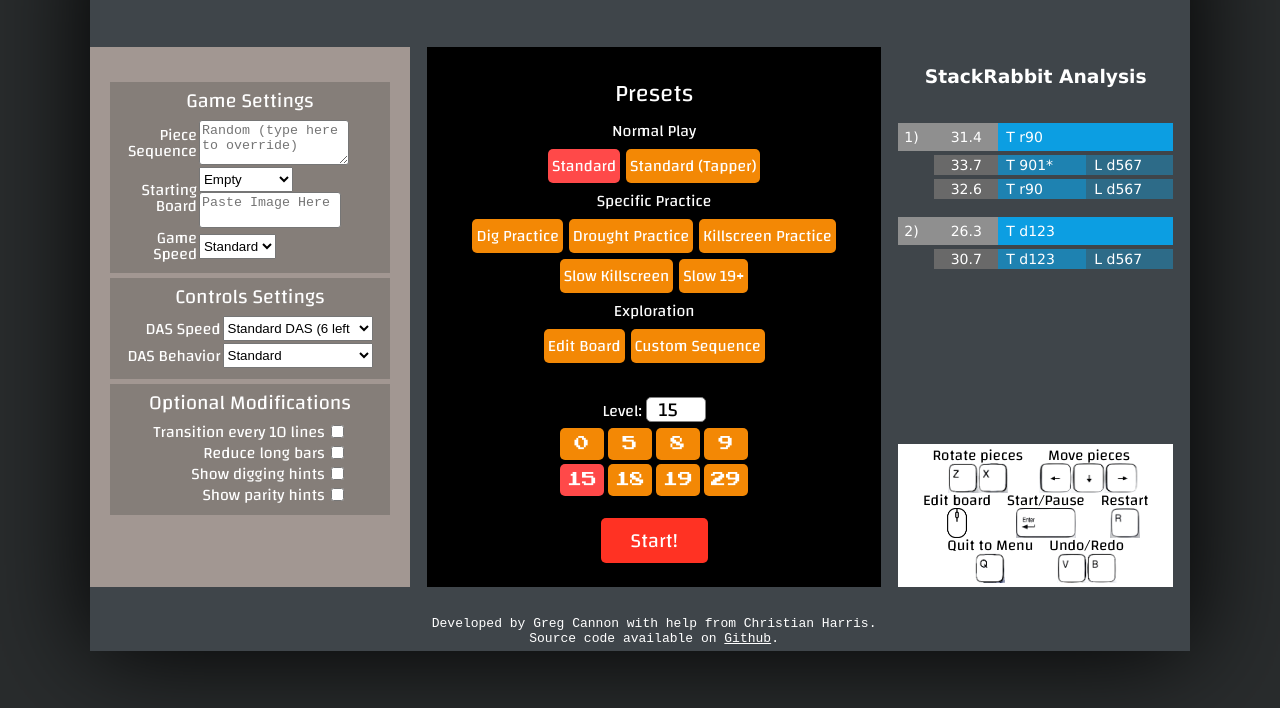
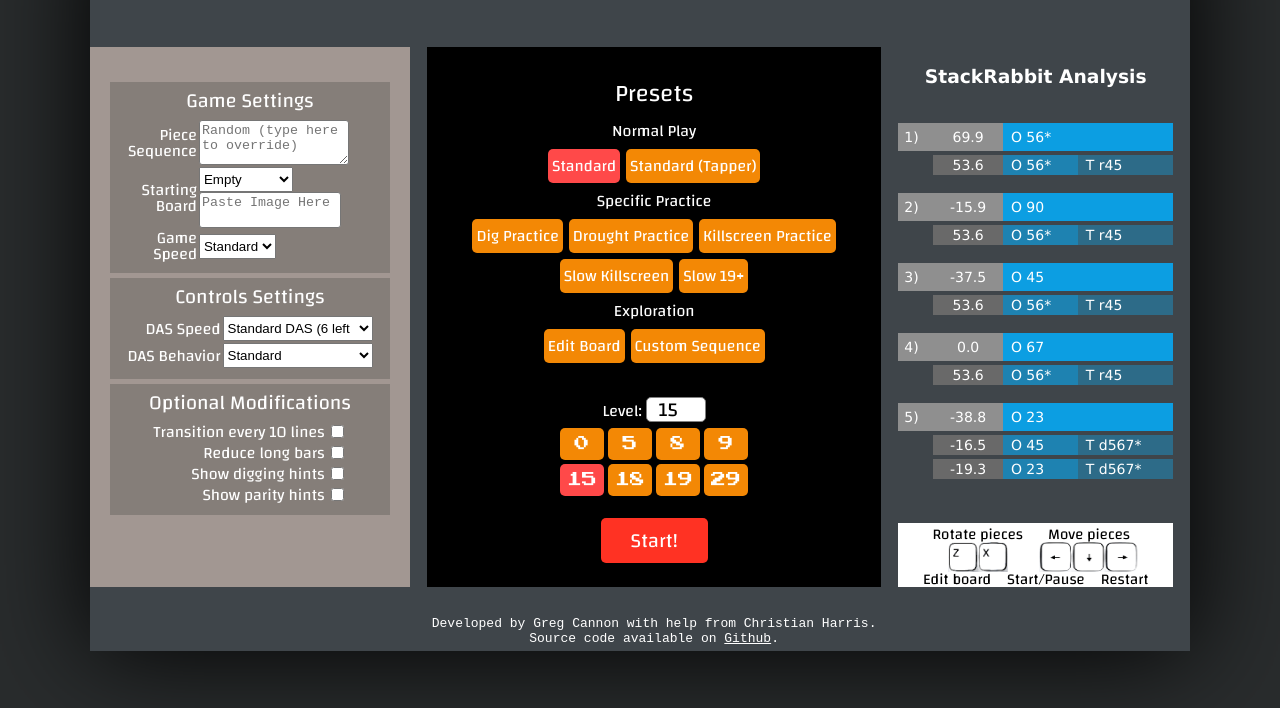
Before and after one commit to GregoryCannon/StackRabbit, a website built with webpack: page docs/index.html in a window 1280 px wide. Shown: the part 92-800 px from the top of the page. Built offline with nearby package versions, Linux system fonts and the light colour scheme.

Commit message:
Make analysis panel scrollable

```diff
--- a/docs/styles/right-panel.css
+++ b/docs/styles/right-panel.css
@@ -5,6 +5,7 @@
   flex-direction: column;
   align-items: flex-end;
   height: 540px;
+  overflow: scroll;
 }
 
 #right-panel-spacer {
@@ -69,6 +70,7 @@
 /* Controls */
 
 #controls-container {
+  margin-top: 40px;
   display: inline-flex;
   flex-direction: row;
   flex-wrap: wrap;
--- a/src/engine_analysis_manager.js
+++ b/src/engine_analysis_manager.js
@@ -2,56 +2,119 @@ const engineTable = document.getElementById("engine-table");
 
 export function EngineAnalysisManager(board) {
   this.board = board;
-  this.reactionTime = 21;
+  this.reactionTime = 5;
   this.loadResponse(testResponseObj);
 }
 
 const testResponseObj = [
   {
-    piece: "T",
-    inputSequence: "I...R...R...R....................********",
-    isSpecialMove: false,
-    totalValue: 31.424,
+    piece: "O",
+    inputSequence: "R.............L************",
+    totalValue: 69.8837965829672,
+    isSpecialMove: true,
     adjustments: [
       {
-        piece: "T",
-        inputSequence: "..B..........***********",
-        totalValue: 33.71,
+        piece: "O",
+        inputSequence: ".........L************",
+        totalValue: 53.62217945138146,
         isSpecialMove: true,
         followUp: {
-          piece: "L",
-          inputSequence: "A...A...........**********",
-          totalValue: 29.411,
-        },
-      },
-      {
-        piece: "T",
-        inputSequence: ".............***********",
-        totalValue: 32.589,
-        isSpecialMove: false,
-        followUp: {
-          piece: "L",
-          inputSequence: "A...A...........**********",
-          totalValue: 28.395,
+          piece: "T",
+          inputSequence: "E..........**************",
+          isSpecialMove: false,
+          totalValue: 53.722179451381464,
         },
       },
     ],
   },
   {
-    piece: "T",
-    inputSequence: "E...E...L...L......................********",
+    piece: "O",
+    inputSequence: "R.R.R.R.......**************",
+    totalValue: -15.923681102753307,
     isSpecialMove: false,
-    totalValue: 26.335,
     adjustments: [
       {
-        piece: "T",
-        inputSequence: ".............***********",
+        piece: "O",
+        inputSequence: ".L.L.....L************",
+        totalValue: 53.62217945138146,
+        isSpecialMove: true,
+        followUp: {
+          piece: "T",
+          inputSequence: "E..........**************",
+          isSpecialMove: false,
+          totalValue: 53.722179451381464,
+        },
+      },
+    ],
+  },
+  {
+    piece: "O",
+    inputSequence: "L.........****************",
+    totalValue: -37.53993578375008,
+    isSpecialMove: false,
+    adjustments: [
+      {
+        piece: "O",
+        inputSequence: "R.R......L************",
+        totalValue: 53.62217945138146,
+        isSpecialMove: true,
+        followUp: {
+          piece: "T",
+          inputSequence: "E..........**************",
+          isSpecialMove: false,
+          totalValue: 53.722179451381464,
+        },
+      },
+    ],
+  },
+  {
+    piece: "O",
+    inputSequence: "R..............************",
+    totalValue: 0.02033909547512991,
+    isSpecialMove: false,
+    adjustments: [
+      {
+        piece: "O",
+        inputSequence: ".........L************",
+        totalValue: 53.62217945138146,
+        isSpecialMove: true,
+        followUp: {
+          piece: "T",
+          inputSequence: "E..........**************",
+          isSpecialMove: false,
+          totalValue: 53.722179451381464,
+        },
+      },
+    ],
+  },
+  {
+    piece: "O",
+    inputSequence: "L.L.L.....****************",
+    totalValue: -38.76164272102713,
+    isSpecialMove: false,
+    adjustments: [
+      {
+        piece: "O",
+        inputSequence: ".R.R.****************",
+        totalValue: -16.497850485002274,
         isSpecialMove: false,
-        totalValue: 30.689,
         followUp: {
-          piece: "L",
-          inputSequence: "A...A...........**********",
-          totalValue: 28.395,
+          piece: "T",
+          inputSequence: "I.A...........L.************",
+          isSpecialMove: true,
+          totalValue: -16.497850485002274,
+        },
+      },
+      {
+        piece: "O",
+        inputSequence: ".....****************",
+        totalValue: -19.347708987316523,
+        isSpecialMove: false,
+        followUp: {
+          piece: "T",
+          inputSequence: "I.A...........L.************",
+          isSpecialMove: true,
+          totalValue: -19.347708987316523,
         },
       },
     ],
@@ -61,19 +124,19 @@ const testResponseObj = [
 /** Runs an animation to clear the lines passed in in an array.
  * Doesn't affect the actual board, those updates come at the end of the animation. */
 EngineAnalysisManager.prototype.loadResponse = function (moveList) {
-  for (let i = 0; i < moveList.length; i++){
+  for (let i = 0; i < moveList.length; i++) {
     const mainMove = moveList[i];
 
     // Create a row for the default move
     let spacer = engineTable.insertRow();
-    spacer.classList.add("table-spacer")
+    spacer.classList.add("table-spacer");
     let row = engineTable.insertRow();
     row.classList.add("default-move");
 
     // Fill the default placement row
     let ranking = row.insertCell();
     ranking.classList.add("ranking");
-    ranking.innerHTML = (i+1) + ")";
+    ranking.innerHTML = i + 1 + ")";
     let evalScore = row.insertCell();
     evalScore.classList.add("eval-score");
     evalScore.innerHTML = mainMove.totalValue.toFixed(1);
@@ -87,7 +150,7 @@ EngineAnalysisManager.prototype.loadResponse = function (moveList) {
     );
 
     // Fill in the adjustment rows
-    for (const adjustment of mainMove.adjustments){
+    for (const adjustment of mainMove.adjustments) {
       let adjRow = engineTable.insertRow();
       adjRow.classList.add("adjustment");
 
@@ -100,7 +163,8 @@ EngineAnalysisManager.prototype.loadResponse = function (moveList) {
       adjMove.classList.add("notated-adj");
       adjMove.innerHTML = getNotatedMove(
         adjustment.piece,
-        mainMove.inputSequence.slice(0, this.reactionTime) + adjustment.inputSequence,
+        mainMove.inputSequence.slice(0, this.reactionTime) +
+          adjustment.inputSequence,
         adjustment.isSpecialMove
       );
       let nextMove = adjRow.insertCell();
```
